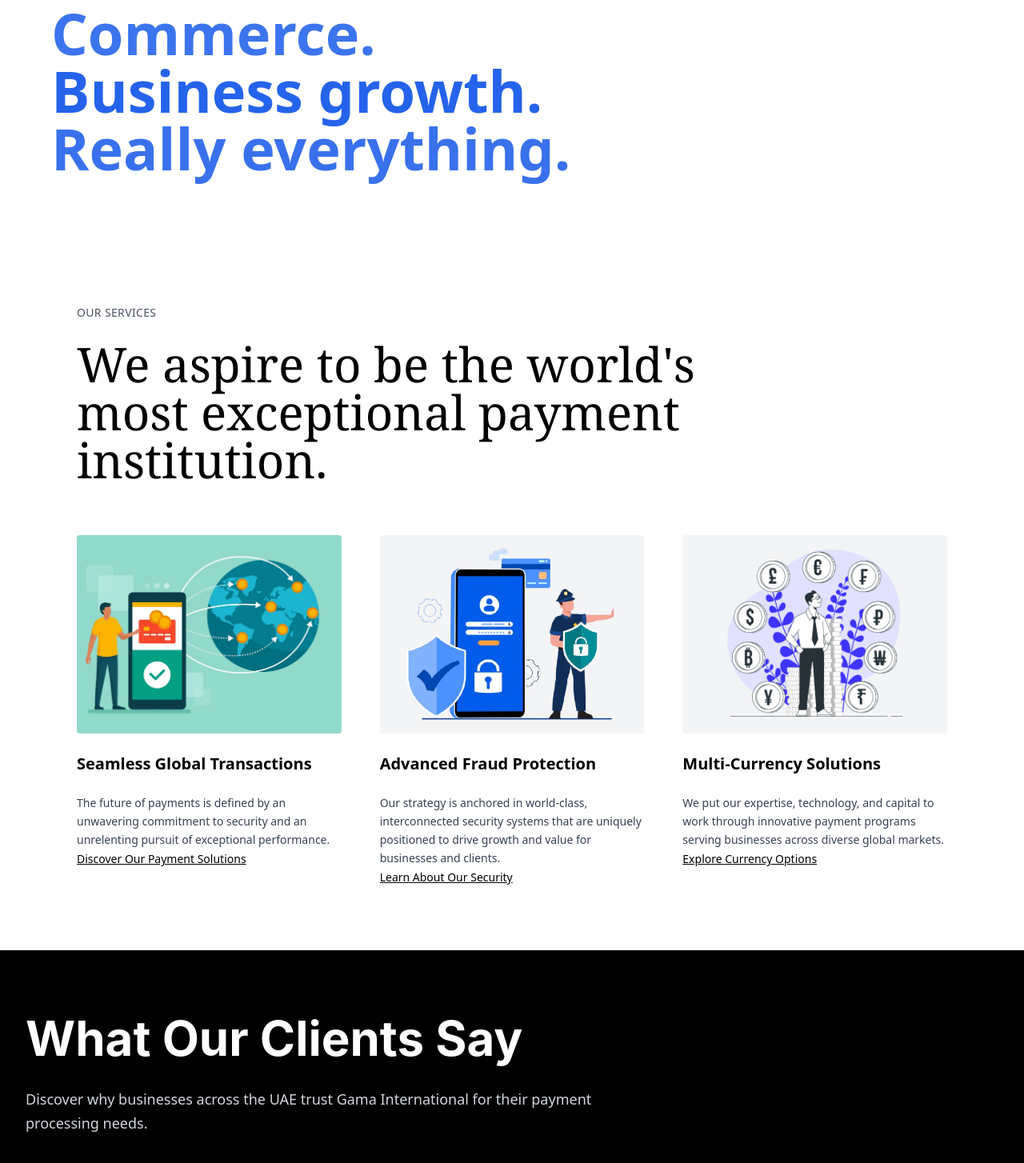
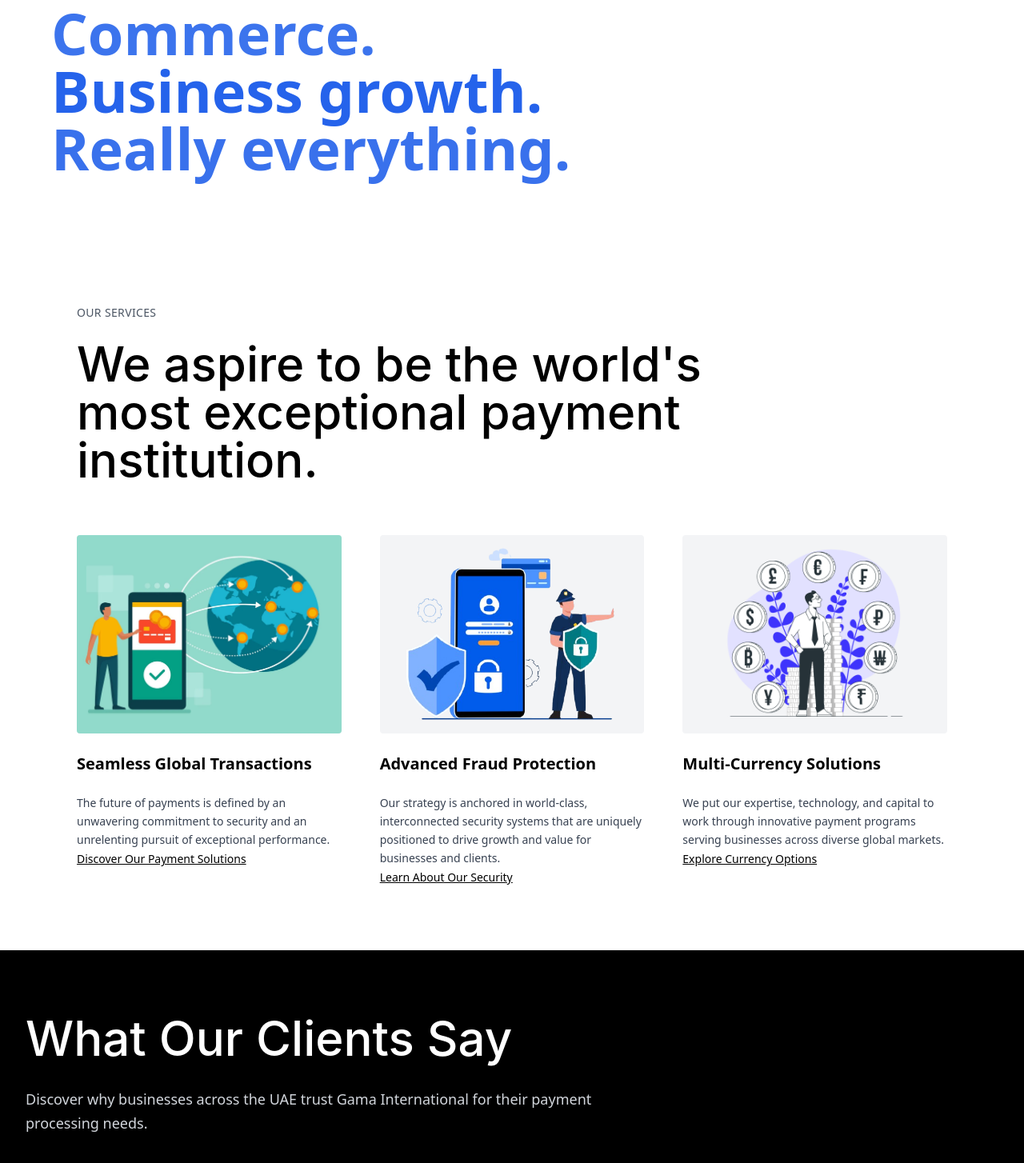
Before and after one commit to harshilgor/gamma-project, a React (Vite) app: page / in a window 1280 px wide. Shown: the part 1332-2786 px from the top of the page at 80% size. Built offline with nearby package versions, Linux system fonts and the light colour scheme.

Commit message:
Update main headers style
Updated main headers to match the requested style, ensuring consistency across key sections of the website.

```diff
--- a/src/pages/Index.tsx
+++ b/src/pages/Index.tsx
@@ -8,7 +8,7 @@ const Index = () => {
       <section className="py-20 px-4 sm:px-6 lg:px-8 bg-blue-600">
         <div className="max-w-6xl mx-auto">
           <div className="text-center">
-            <h1 className="text-4xl md:text-5xl lg:text-6xl font-bold text-white mb-8 leading-tight">
+            <h1 className="text-4xl md:text-5xl lg:text-6xl font-medium text-white mb-8 leading-tight" style={{ fontFamily: '-apple-system, BlinkMacSystemFont, "Segoe UI", Roboto, "Helvetica Neue", Arial, sans-serif' }}>
               Streamline Your Payments Today!
             </h1>
             <p className="text-lg text-white leading-relaxed mb-8 max-w-3xl mx-auto">
@@ -69,7 +69,7 @@ const Index = () => {
         <div className="max-w-6xl mx-auto px-4 sm:px-6 lg:px-8">
           <div className="mb-16 text-left">
             <p className="text-sm font-medium mb-6 tracking-wide uppercase text-gray-600">OUR SERVICES</p>
-            <h2 className="text-4xl md:text-5xl lg:text-6xl font-light text-black mb-8 leading-tight max-w-4xl" style={{ fontFamily: 'Georgia, serif' }}>
+            <h2 className="text-4xl md:text-5xl lg:text-6xl font-medium text-black mb-8 leading-tight max-w-4xl" style={{ fontFamily: '-apple-system, BlinkMacSystemFont, "Segoe UI", Roboto, "Helvetica Neue", Arial, sans-serif' }}>
               We aspire to be the world's most exceptional payment institution.
             </h2>
           </div>
@@ -178,7 +178,7 @@ const Index = () => {
       <section className="py-20 bg-black">
         <div className="max-w-7xl mx-auto px-4 sm:px-6 lg:px-8">
           <div className="text-left mb-16">
-            <h2 className="text-4xl md:text-5xl lg:text-6xl font-bold text-white mb-8 leading-tight" style={{ fontFamily: '-apple-system, BlinkMacSystemFont, "Segoe UI", Roboto, "Helvetica Neue", Arial, sans-serif' }}>
+            <h2 className="text-4xl md:text-5xl lg:text-6xl font-medium text-white mb-8 leading-tight" style={{ fontFamily: '-apple-system, BlinkMacSystemFont, "Segoe UI", Roboto, "Helvetica Neue", Arial, sans-serif' }}>
               What Our Clients Say
             </h2>
             <p className="text-lg text-gray-300 leading-relaxed max-w-3xl">
@@ -307,7 +307,7 @@ const Index = () => {
       {/* Streamline Payments Section */}
       <section className="py-20 bg-white">
         <div className="max-w-4xl mx-auto px-4 sm:px-6 lg:px-8">
-          <h2 className="text-3xl md:text-4xl font-light text-gray-900 mb-6 tracking-tight">Streamline Your Payments Today!</h2>
+          <h2 className="text-3xl md:text-4xl font-medium text-gray-900 mb-6 tracking-tight" style={{ fontFamily: '-apple-system, BlinkMacSystemFont, "Segoe UI", Roboto, "Helvetica Neue", Arial, sans-serif' }}>Streamline Your Payments Today!</h2>
           <p className="text-lg text-gray-600 leading-relaxed mb-12 max-w-3xl font-light">Enhance your business operations with our seamless, secure, and efficient payment processing technology. Join the future of financial technology and experience hassle-free merchant acquiring today.</p>
           <Button asChild variant="outline" size="lg" className="border-2 border-gray-900 text-gray-900 hover:bg-gray-900 hover:text-white px-8 py-3 text-base font-medium transition-all duration-200">
             <Link to="/contact" className="flex items-center gap-2">
```
